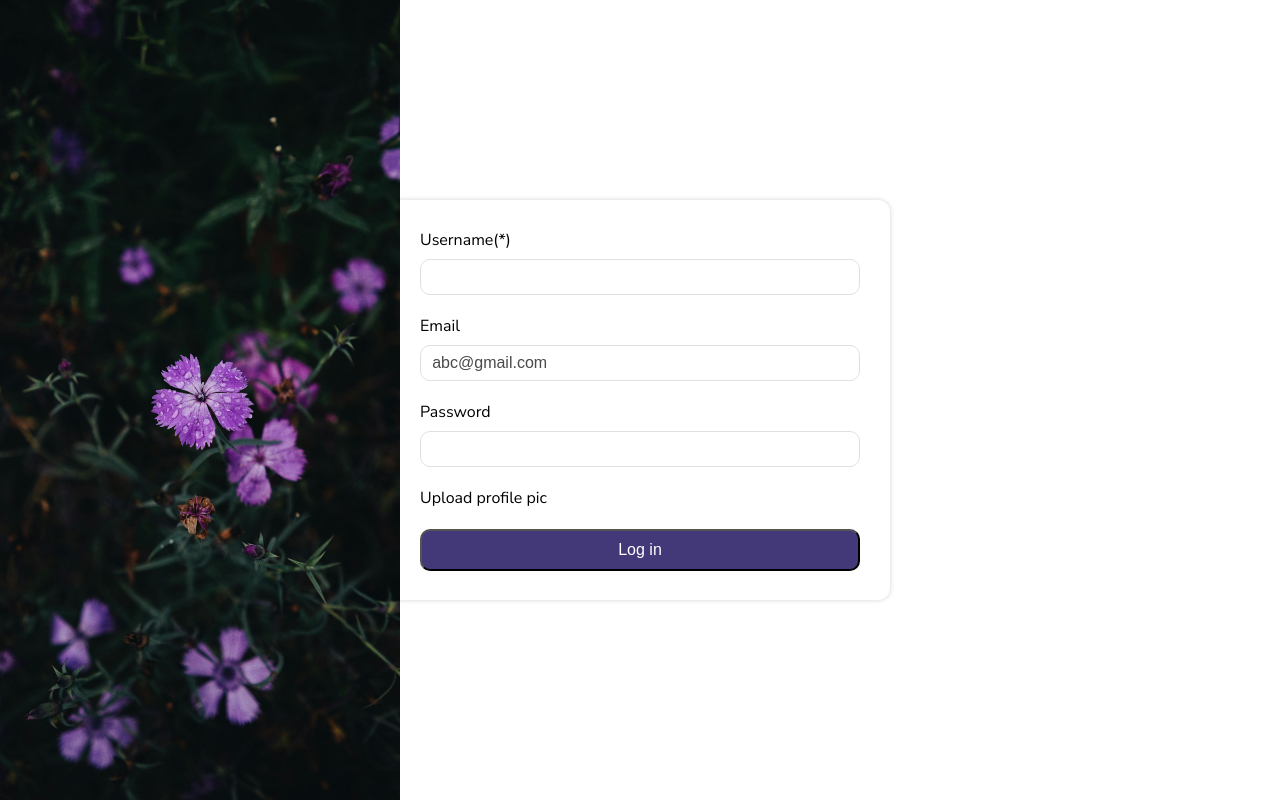
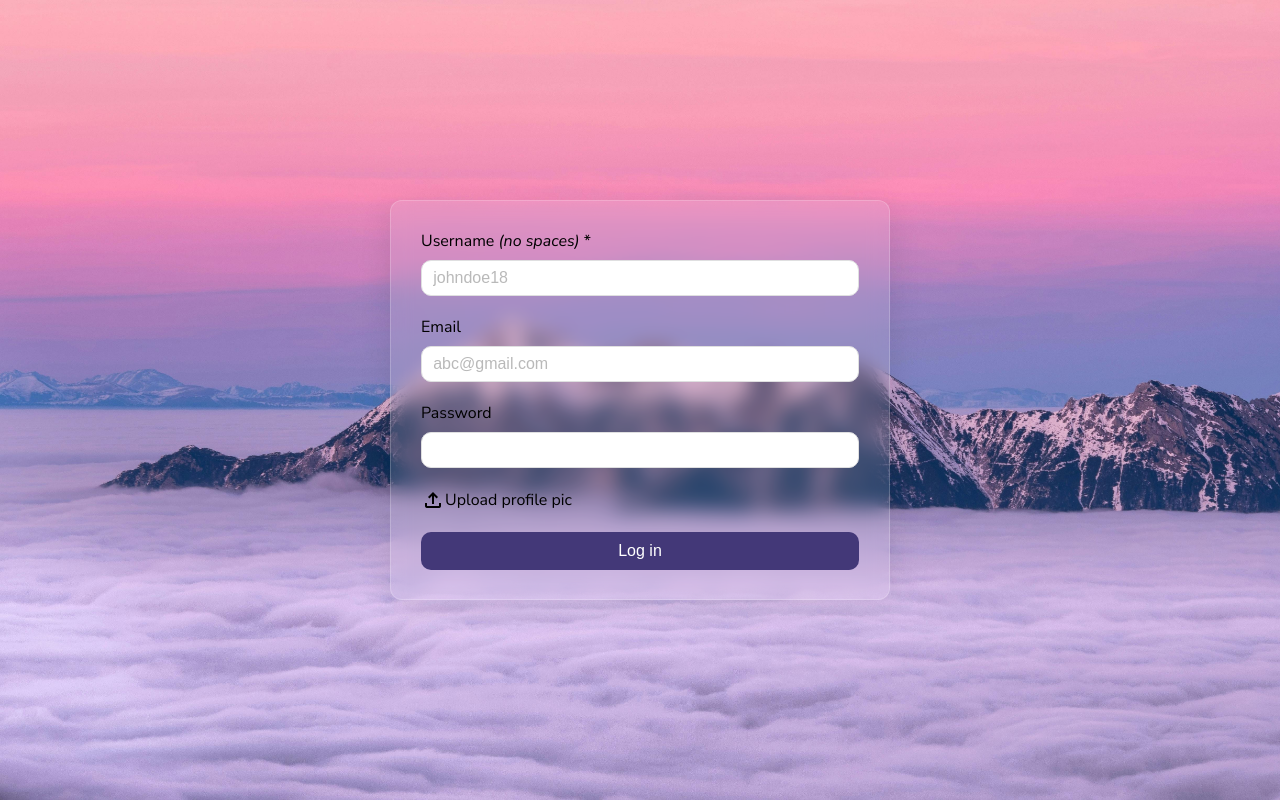
Before and after one commit to weirdwolfx/college-sell-items, a React (Vite) app: page /login in a window 1280 px wide. Built offline with nearby package versions, Linux system fonts and the light colour scheme.

Commit message:
Add login background image and update components
- add src/assets/login-background.jpg
- update Header, ItemCard, and ProfileMenu components
- improve layout and behavior in Login and User-Item pages
- adjust styles in styles/index.css

```diff
--- a/src/components/Header.jsx
+++ b/src/components/Header.jsx
@@ -23,7 +23,7 @@ export default function Header({ user }) {
                 </Link>
                 <div className="user-profile">
                     <p>@Keskar-sir</p>
-                    <img onClick={openProfile} src="https://www.shutterstock.com/image-vector/cute-cat-wear-dino-costume-600nw-2457633459.jpg" alt="profile pic" />
+                    <img className="pointer-accessible" onClick={openProfile} src="https://www.shutterstock.com/image-vector/cute-cat-wear-dino-costume-600nw-2457633459.jpg" alt="profile pic" />
                     {isProfileOpen && <ProfileMenu />}
                 </div>
             </nav>
--- a/src/components/ItemCard.jsx
+++ b/src/components/ItemCard.jsx
@@ -17,8 +17,8 @@ export default function ItemCard(props) {
                 }
             </div>
             <div className="item-card-footer">
-                <span className="material-symbols-outlined" aria-label="message seller">chat</span>
-                <span className="material-symbols-outlined" aria-label="bookmark item">bookmark</span>
+                <span className="material-symbols-outlined pointer-accessible" aria-label="message seller">chat</span>
+                <span className="material-symbols-outlined pointer-accessible" aria-label="bookmark item">bookmark</span>
             </div>
         </section>
     )
--- a/src/components/ProfileMenu.jsx
+++ b/src/components/ProfileMenu.jsx
@@ -9,7 +9,9 @@ export default function ProfileMenu() {
             </Link>
             <p><span className="material-symbols-outlined">bookmarks</span>Saved</p>
             <p><span className="material-symbols-outlined">settings</span>Settings</p>
-            <p><span className="material-symbols-outlined">logout</span>Sign out</p>
+            <Link to="/login" >
+                <p><span className="material-symbols-outlined">logout</span>Sign out</p>
+            </Link>
         </nav>
     )
 }
--- a/src/pages/Login.jsx
+++ b/src/pages/Login.jsx
@@ -21,18 +21,29 @@ export default function Login(props) {
     return (
         <>
             <main className="login-page">
-                <div className="login-img-container">
-                    <img src={LoginImg} alt="" />
-                </div>
-                <form action={userLogin} className="login-form">
+                <form action={userLogin} className="login-form glass">
                     <div>
-                        <label htmlFor="username">Username(*)</label>
-                        <input type="text" id="username" name="userName" pattern="\S*" required/>
+                        <label htmlFor="username">Username <em>(no spaces)</em> *</label>
+                        <input
+                            type="text"
+                            id="username"
+                            name="userName"
+                            pattern="\S*"
+                            placeholder="johndoe18"
+                            title="No spaces allowed"
+                            required
+                        />
                     </div>
 
                     <div>
                         <label htmlFor="user-email">Email</label>
-                        <input type="email" id="user-email" name="userEmail" value="abc@gmail.com" />
+                        <input
+                            type="email"
+                            id="user-email"
+                            name="userEmail"
+                            placeholder="abc@gmail.com"
+                            title="Email must include an '@'"
+                        />
                     </div>
 
                     <div>
@@ -41,11 +52,23 @@ export default function Login(props) {
                     </div>
 
                     <div className="file-input">
-                        <label htmlFor="user-pic">Upload profile pic</label>
-                        <input type="file" id="user-pic" name="userProfilePic" accept="image/*"/>
+                        <label
+                            htmlFor="user-pic"
+                            className="pointer-accessible"
+                            title="Upload an image file for profile picture"
+                        >
+                            <span className="material-symbols-outlined">upload</span>Upload profile pic
+                        </label>
+                        <input
+                            type="file"
+                            id="user-pic"
+                            name="userProfilePic"
+                            accept="image/*"
+                            required
+                        />
                     </div>
 
-                    <button className="login-button" >Log in</button>
+                    <button className="login-button pointer-accessible" >Log in</button>
                 </form>
             </main>
         </>
--- a/src/pages/User-Item.jsx
+++ b/src/pages/User-Item.jsx
@@ -64,7 +64,7 @@ export default function UserItem(props) {
                     <form action={createItem} className="add-item-form">
                         <div>
                             <label htmlFor="item-name-input">Item name(*)</label>
-                            <input type="text" id="item-name" name="item-name" value="Attendance" required/>
+                            <input type="text" id="item-name-input" name="item-name" value="Attendance" required/>
                         </div>
 
                         <div>
--- a/src/styles/index.css
+++ b/src/styles/index.css
@@ -32,6 +32,10 @@ div#root {
     flex-direction: column;
 }
 
+.pointer-accessible {
+    cursor: pointer;
+}
+
 /* MAIN  */
 
 main {
@@ -50,6 +54,9 @@ main.login-page {
     display: flex;
     align-items: center;
     justify-content: center;
+    background-image: url('../assets/login-background.jpg');
+    background-size: cover;
+    background-repeat: no-repeat;
 }
 
 /* HEADER  */
@@ -68,10 +75,6 @@ header > nav {
     display: flex;
     align-items: center;
     gap: 35px;
-}
-
-header > nav > p, .user-profile > img {
-    cursor: pointer;
 }
 
 header .user-profile {
@@ -108,7 +111,7 @@ header .user-profile {
     border-bottom: 0.5px solid rgb(255,255,255, 0.2);
 }
 
-.profile-menu > p:last-child {
+.profile-menu > *:last-child > p {
     border: none;
 }
 
@@ -200,10 +203,6 @@ header .user-profile {
     gap: 10px;
 }
 
-.item-card-footer > span {
-    cursor: pointer;
-}
-
 .item-seller > p {
     font-size: 1rem;
 }
@@ -261,6 +260,10 @@ footer a:hover {
     gap: 8px;
 }
 
+.add-item-form label, .login-form label {
+    align-self: self-start;
+}
+
 .add-item-form label {
     font-size: 0.9rem;
 }
@@ -282,6 +285,7 @@ footer a:hover {
     padding: 10px 30px;
     border-radius: 10px;
     font-size: 1rem;
+    border: none;
 }
 
 .add-item-form button {
@@ -297,6 +301,9 @@ input[type='file'] {
     display: none;
 }
 
+input::placeholder {
+    color: rgb(185, 185, 185);
+}
 
 
 /* BACKDROP  */
@@ -321,14 +328,24 @@ input[type='file'] {
     object-fit: cover;
 }
 
-.login-form {
-    box-shadow: 0px 0px 5px lightgray;
+.glass {
+    background: rgba(255, 255, 255, 0.1);
+    -webkit-backdrop-filter: blur(10px);
+    backdrop-filter: blur(10px);
+    border: 1px solid rgba(255, 255, 255, 0.2);
+    box-shadow: 0 8px 32px rgba(0, 0, 0, 0.1);
 }
 
 .login-button {
     flex-grow: 1;
+    max-height: 40px;
 }
 
 .login-button-container {
     display: flex;
 }
+
+.file-input > label {
+    display: flex;
+    align-items: center;
+}
```
Also changed, not shown: src/assets/login-background.jpg (added).
